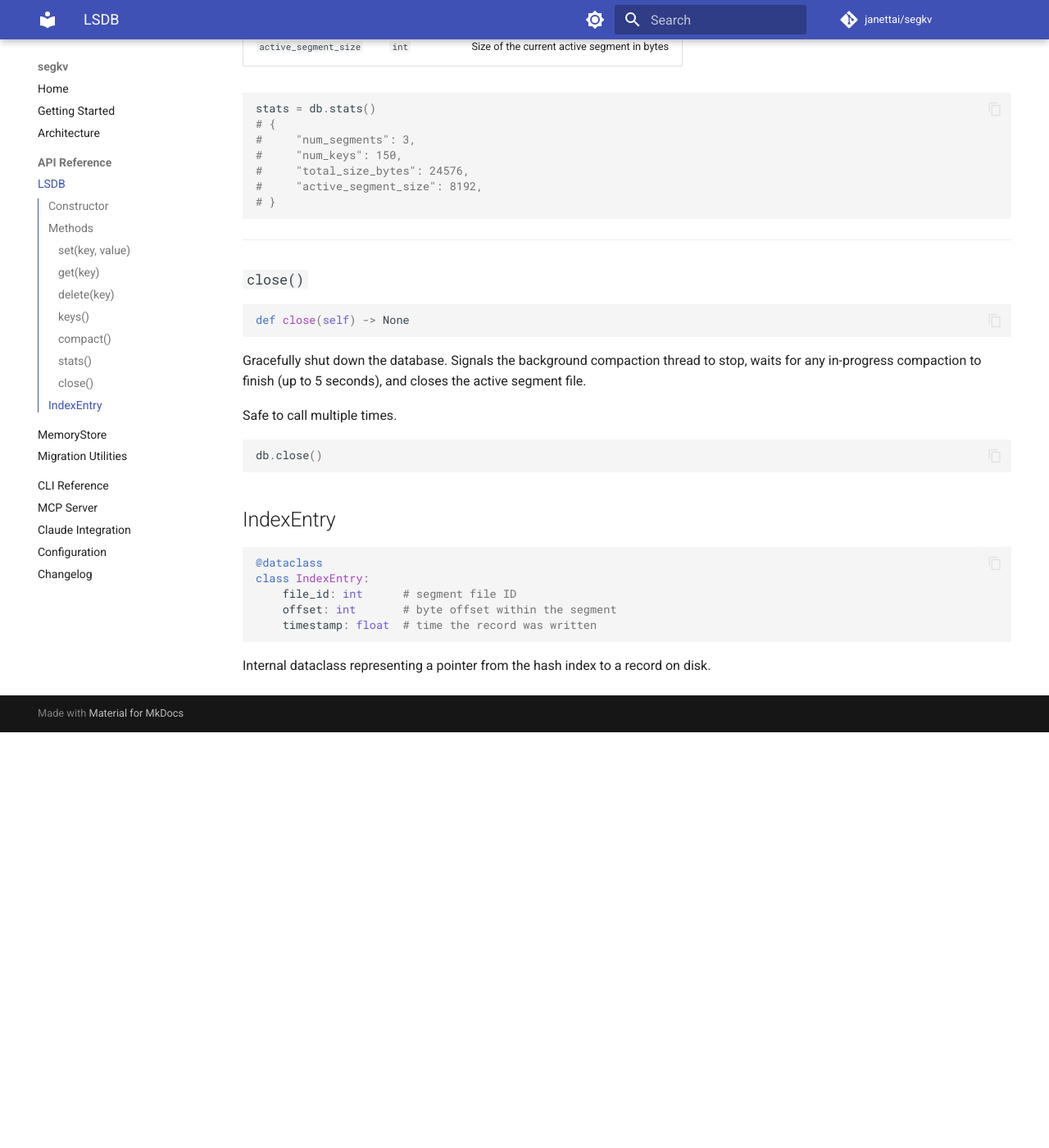
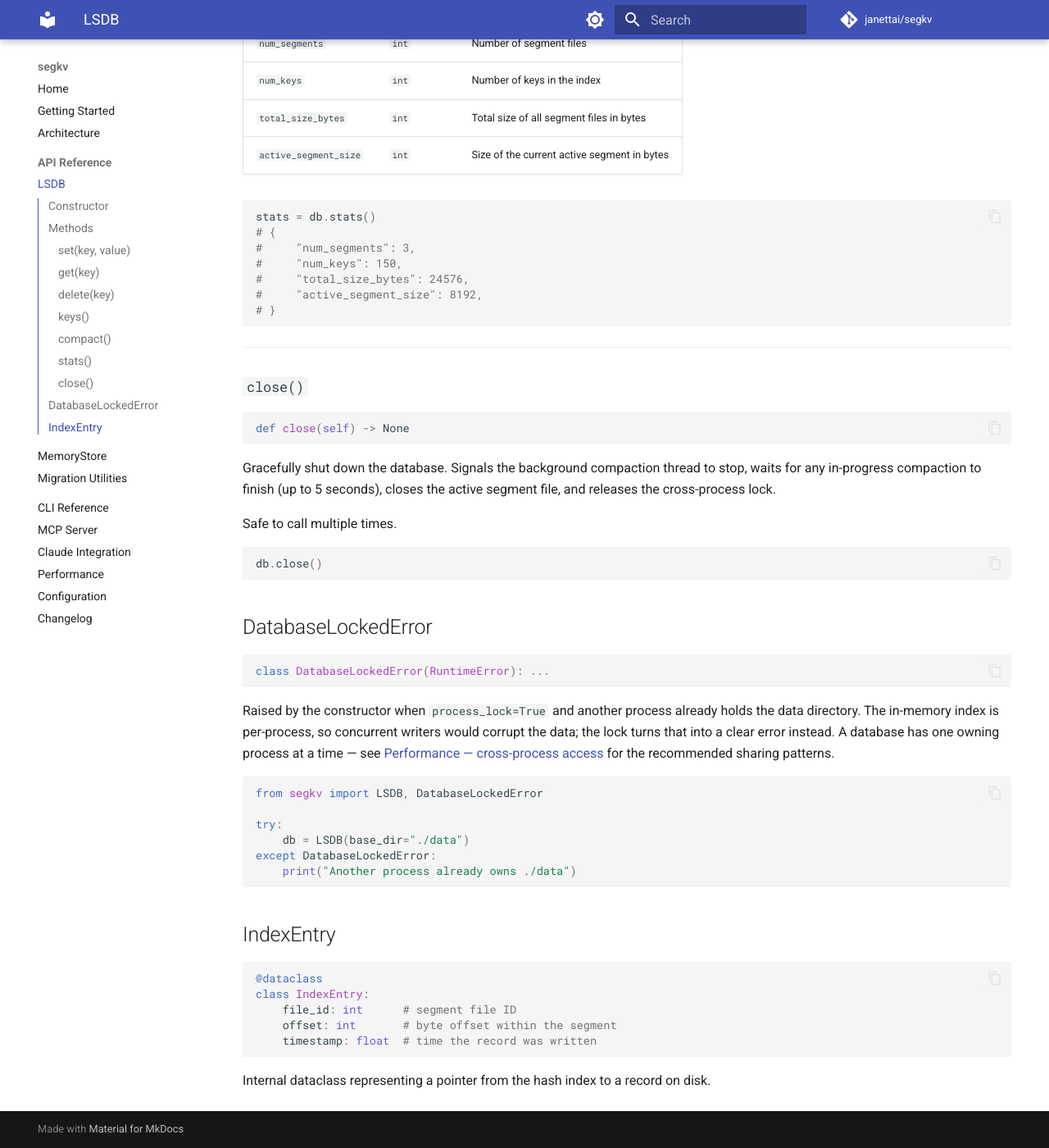
Before and after one commit to janettai/segkv, an MkDocs documentation site: the page built from docs/api/lsdb.md, in a window 1280 px wide and 1400 px high, scrolled down 2743 px. Shown: the whole window at 82% size. Built offline with MkDocs 1.6.1 and Material for MkDocs 9.7.7, drawn with Linux system fonts in a browser that asks for light colours; comment, search, counter and statistics services are not loaded; before the commit the page ends 3636 px from its top, so only the background shows below that; some of the changed text lies outside the part shown.

Commit message:
docs: add Performance page; document cross-process lock
- New performance.md: scaling behaviour, stock-vs-cached search,
  churn/compaction guidance, concurrency + cross-process sharing
- Document process_lock / DatabaseLockedError in api/lsdb.md
- Note the lock in architecture.md thread-safety section
- Correct stale delete()/keys() tombstone notes in api/lsdb.md
- Changelog entry for the lock and benchmark tooling

Co-Authored-By: Claude Opus 4.8 <noreply@anthropic.com>

````diff
--- a/docs/api/lsdb.md
+++ b/docs/api/lsdb.md
@@ -14,6 +14,7 @@ LSDB(
     segment_size: int = 1_048_576,
     auto_compact: bool = True,
     compact_threshold: int = 5,
+    process_lock: bool = True,
 )
 ```
 
@@ -23,8 +24,11 @@ LSDB(
 | `segment_size` | `int` | `1048576` (1 MB) | Maximum size in bytes for each segment file before rotation. |
 | `auto_compact` | `bool` | `True` | Whether to run background compaction automatically. |
 | `compact_threshold` | `int` | `5` | Number of segments that triggers automatic compaction. |
+| `process_lock` | `bool` | `True` | Take an exclusive cross-process advisory lock on `base_dir`. See [`DatabaseLockedError`](#databaselockederror). |
 
-On initialization, the engine loads existing segments, rebuilds the in-memory index, and (if `auto_compact` is enabled) starts a background compaction thread.
+On initialization, the engine acquires the process lock, loads existing segments, rebuilds the in-memory index, and (if `auto_compact` is enabled) starts a background compaction thread.
+
+**Raises:** [`DatabaseLockedError`](#databaselockederror) if `process_lock` is enabled and another process already holds `base_dir`.
 
 ## Methods
 
@@ -66,7 +70,7 @@ value = db.get("user:1")  # '{"name": "Alice"}' or None
 def delete(self, key: str) -> None
 ```
 
-Delete a key by writing a tombstone (empty value). The tombstone is removed during compaction.
+Delete a key by writing a tombstone (empty value). The key is removed from the in-memory index immediately; the tombstone record on disk is discarded during compaction.
 
 ```python
 db.delete("user:1")
@@ -81,7 +85,7 @@ db.get("user:1")  # None
 def keys(self) -> list[str]
 ```
 
-Return all keys currently in the index. This includes keys with tombstones that haven't been compacted yet.
+Return all keys currently in the index. Deleted keys are excluded — a tombstone removes the key from the index immediately.
 
 ```python
 all_keys = db.keys()  # ["user:1", "user:2", ...]
@@ -140,12 +144,34 @@ stats = db.stats()
 def close(self) -> None
 ```
 
-Gracefully shut down the database. Signals the background compaction thread to stop, waits for any in-progress compaction to finish (up to 5 seconds), and closes the active segment file.
+Gracefully shut down the database. Signals the background compaction thread to stop, waits for any in-progress compaction to finish (up to 5 seconds), closes the active segment file, and releases the cross-process lock.
 
 Safe to call multiple times.
 
 ```python
 db.close()
+```
+
+## DatabaseLockedError
+
+```python
+class DatabaseLockedError(RuntimeError): ...
+```
+
+Raised by the constructor when `process_lock=True` and another process already holds
+the data directory. The in-memory index is per-process, so concurrent writers would
+corrupt the data; the lock turns that into a clear error instead. A database has one
+owning process at a time — see
+[Performance — cross-process access](../performance.md#concurrency-and-cross-process-access)
+for the recommended sharing patterns.
+
+```python
+from segkv import LSDB, DatabaseLockedError
+
+try:
+    db = LSDB(base_dir="./data")
+except DatabaseLockedError:
+    print("Another process already owns ./data")
 ```
 
 ## IndexEntry
--- a/mkdocs.yml
+++ b/mkdocs.yml
@@ -50,5 +50,6 @@ nav:
   - CLI Reference: cli.md
   - MCP Server: mcp-server.md
   - Claude Integration: claude-integration.md
+  - Performance: performance.md
   - Configuration: configuration.md
   - Changelog: changelog.md
````
Also changed, not shown: docs/architecture.md (+8 -0 lines), docs/changelog.md (+9 -1 lines), docs/performance.md (added, +119 -0 lines).
